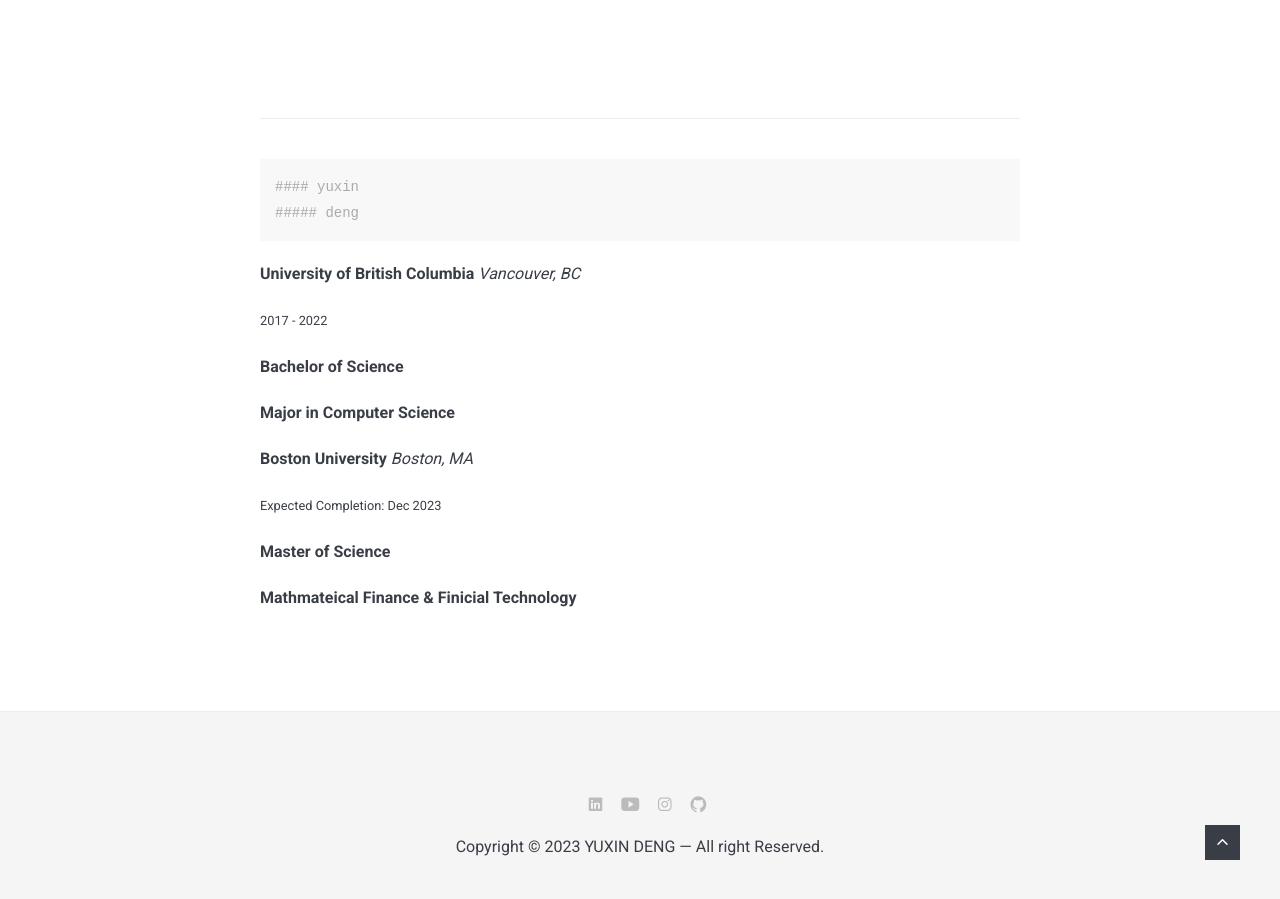
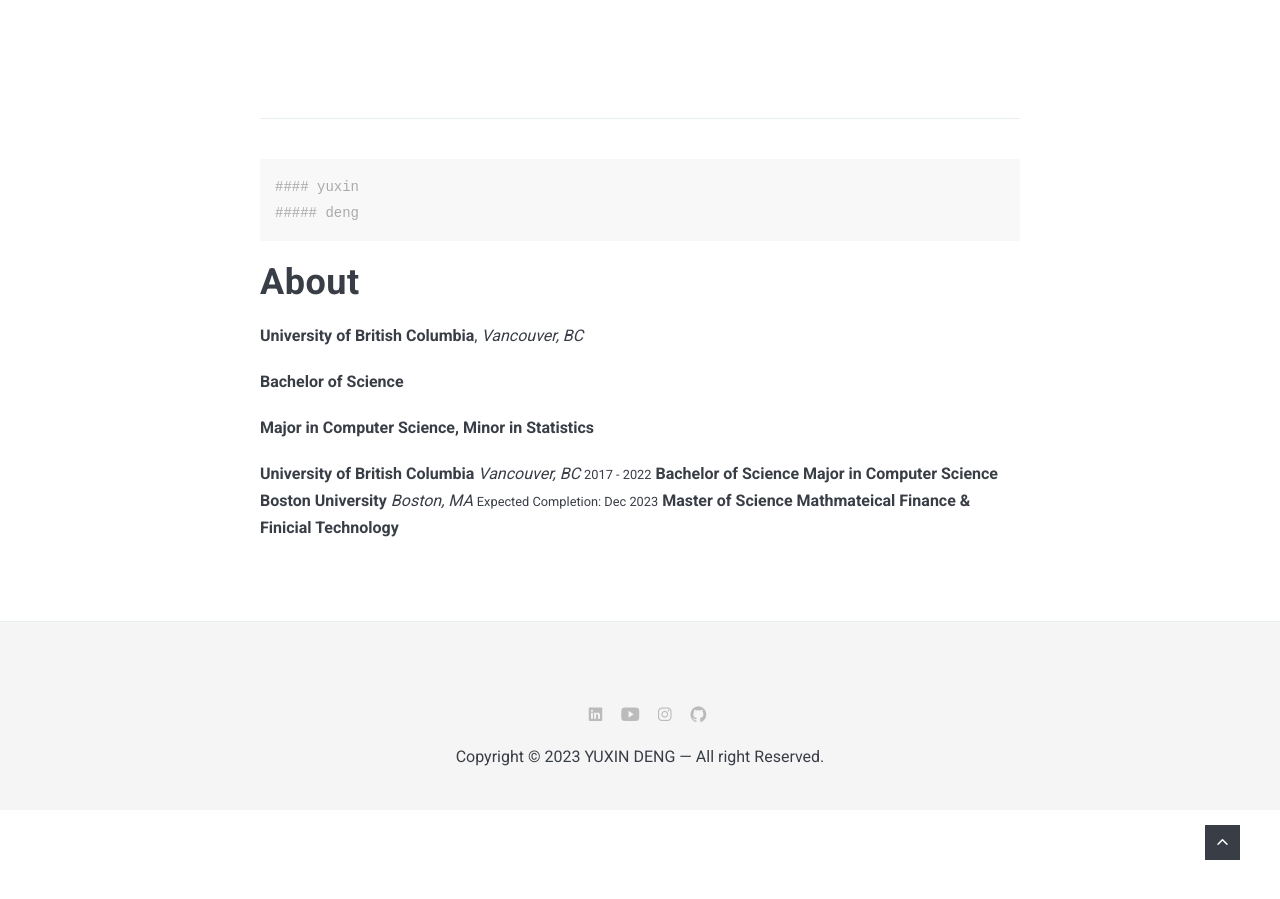
Before and after one commit to yuxin-d/yuxin-d.github.io, a Jekyll site: the page built from _pages/about.md, in a window 1280 px wide and 900 px high, scrolled down 913 px. Built offline with Jekyll 4.4.1, drawn with Linux system fonts in a browser that asks for light colours; nearby versions of some CDN libraries.

Commit message:
change a style of intro

```diff
--- a/_pages/about.md
+++ b/_pages/about.md
@@ -11,6 +11,13 @@
 #### yuxin
 ##### deng
 {% endhighlight %}
+
+<div class="sqs-block html-block sqs-block-html" data-block-type="2" id="block-c0eeab3406aeedffcf42"><div class="sqs-block-content">
+
+<div class="sqs-html-content">
+<h1 style="white-space:pre-wrap;">About</h1><p class="" style="white-space:pre-wrap;"><strong>University of British Columbia</strong>, <em>Vancouver, BC</em></p><p class="" style="white-space:pre-wrap;"><strong>Bachelor of Science</strong>	</p><p class="" style="white-space:pre-wrap;"><strong>Major in Computer Science, Minor in Statistics</strong></p>
+</div>
+</div>
 
 
 <strong> University of British Columbia </strong>  <em> Vancouver, BC </em>
```
